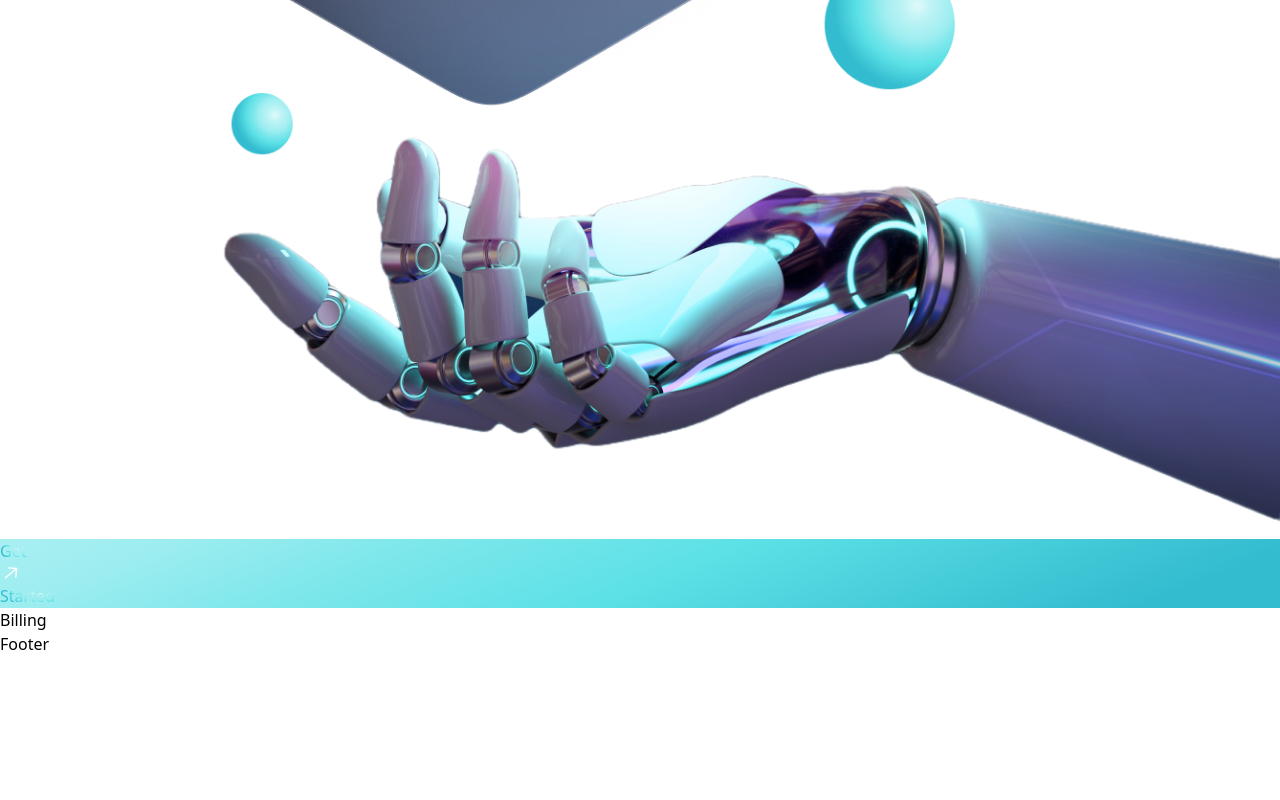
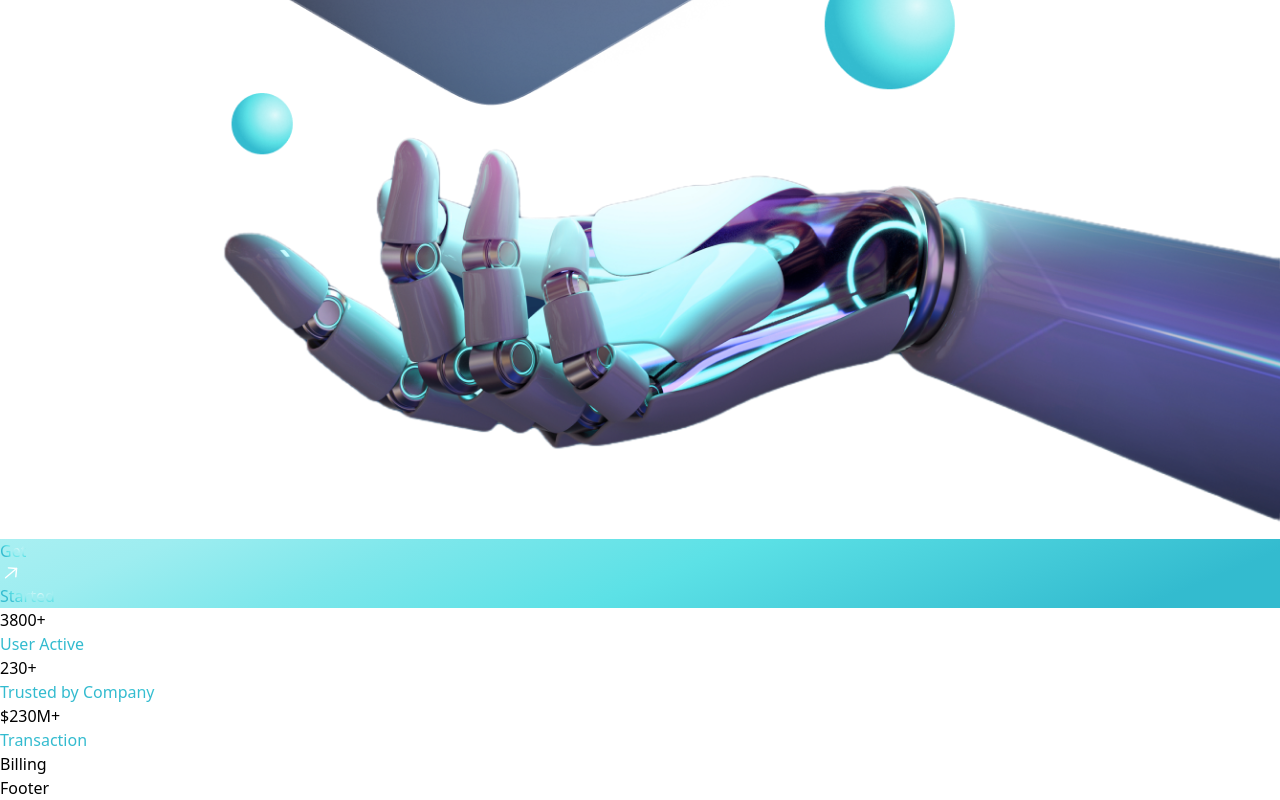
Before and after one commit to AdriannaLen/responsive-website, a React (Vite) app: page / in a window 1280 px wide. Shown: the part 1249-2049 px from the top of the page. Before the commit the page ends 1905 px from the top, so only its background shows below. Built offline with nearby package versions, Linux system fonts and the light colour scheme.

Commit message:
added h4 and p to section in mapping component stats

```diff
--- a/src/components/Stats.jsx
+++ b/src/components/Stats.jsx
@@ -5,6 +5,8 @@ const Stats = () => {
     <section className={`${styles.flexCenter} flex-row flex-wrap sm:mb-20 mb-6`}>
       {stats.map((stat) => (
         <div key={stat.id} className={`flex-1 flex justify-start items-center flex-row m-3`}>
+          <h4 className="font-poppins font-semibold xs:text-[40px] text-[30px] xs:leading-[53px] leading-[45px] text-white">{stat.value}</h4>
+          <p className="font-poppins font-normal xs:text-[20px] text-[15px] xs:leading-[26px] leading-[21px] text-gradient uppercase ml-[3px]">{stat.title}</p>
         </div>
         ))}
     </section>
```
